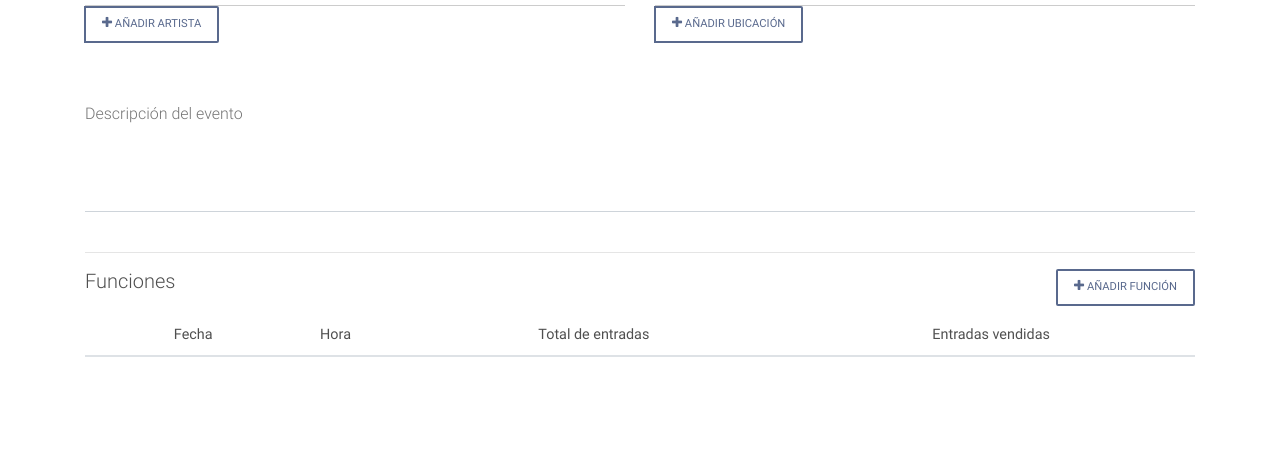
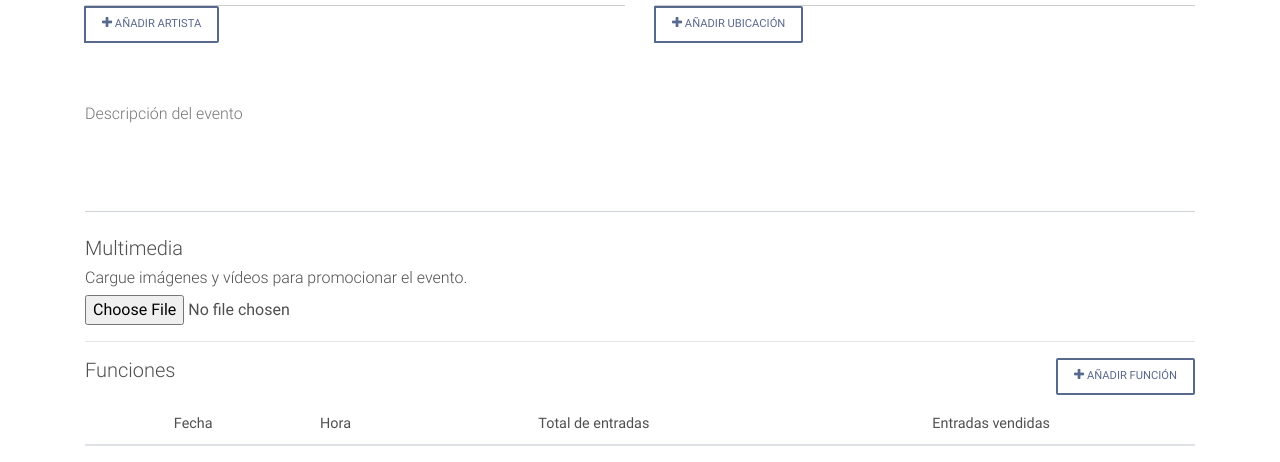
Before and after one commit to Bensas/ingeSoftTPE, a PHP site: page /newevent.html in a window 1280 px wide. Shown: the part 339-801 px from the top of the page. Before the commit the page ends 696 px from the top, so only its background shows below. Run offline with PHP 8.4, Linux system fonts and the light colour scheme; data comes from the database, SQL or seed files in the repository; lists and menus that the app fills with data are empty.

Commit message:
Arreglo product.html

```diff
--- a/newevent.html
+++ b/newevent.html
@@ -172,7 +172,7 @@
       <div class="container dark-grey-text mt-5">
         <!-- Grid row -->
         <div class="row wow fadeIn">
-          <p class="lead font-weight-bold">Crear evento</p>
+          <p id="pageTitle" class="lead font-weight-bold">Crear evento</p>
         </div>
         <!-- Grid row -->
         <!-- Grid row -->
@@ -269,6 +269,26 @@
               </div>
             </div>
           </div>
+          <div class="row">
+            <div class="col-12">
+              <h5><a>Multimedia</a></h5>
+              <h6>
+                <a>Cargue imágenes y vídeos para promocionar el evento.</a>
+              </h6>
+            </div>
+          </div>
+          <div class="row">
+            <div class="col-12">
+              <div class="file-upload-wrapper">
+                <input
+                  type="file"
+                  id="input-file-now-custom-2"
+                  class="file-upload"
+                  data-height="500"
+                />
+              </div>
+            </div>
+          </div>
           <hr />
           <div class="row">
             <div class="col-6">
@@ -313,6 +333,7 @@
     </main>
     <!-- Main layout -->
 
+    <section name="modals">
       <div
         class="modal fade"
         id="modalNewArtist"
@@ -579,6 +600,7 @@
           <!-- /.Content -->
         </div>
       </div>
+    </section>
 
     <!-- SCRIPTS -->
     <!-- JQuery -->
@@ -679,6 +701,8 @@
             alert("El evento solicitado no existe.");
             return;
           }
+
+          $("#pageTitle").html("Modificar evento");
 
           var eventData = resp.eventData;
           var eventInstances = resp.eventInstances;
--- a/scripts/event/load.php
+++ b/scripts/event/load.php
@@ -12,7 +12,7 @@
 
             $query = $pdo->prepare("SELECT e.title, e.description, e.ticketPrice, e.imgCover,
                 a.name as artistName,
-                l.name as locationName, l.addressText as locationAddress, l.long, l.lat,
+                l.name as locationName, l.addressText as locationAddress, l.lon, l.lat,
                 t.name as eventType
                 FROM events e
                 INNER JOIN artists a ON e.artistId = a.id
```
Also changed, not shown: product.html (indentation only). Lines whose indentation alone changed are shown as unchanged.
